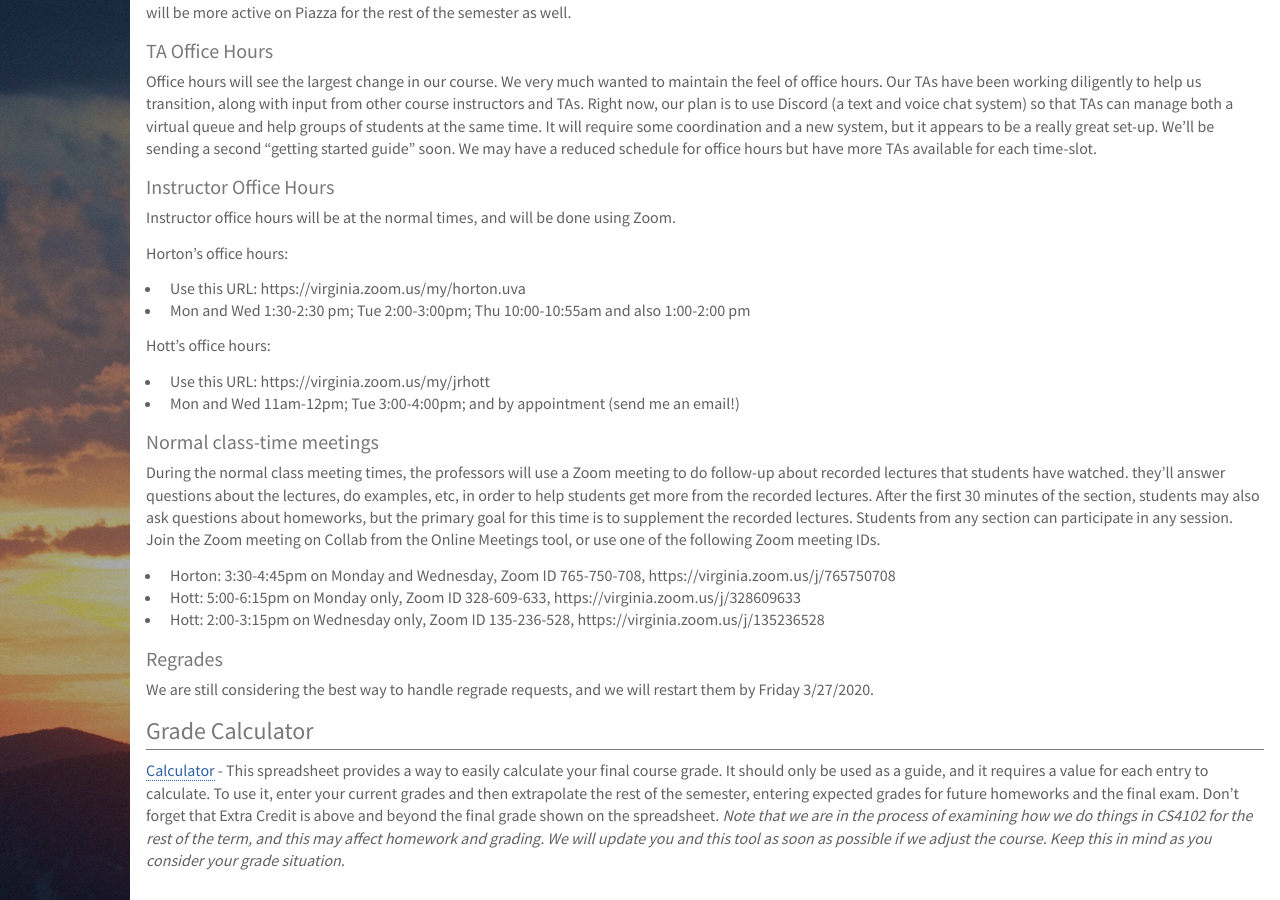
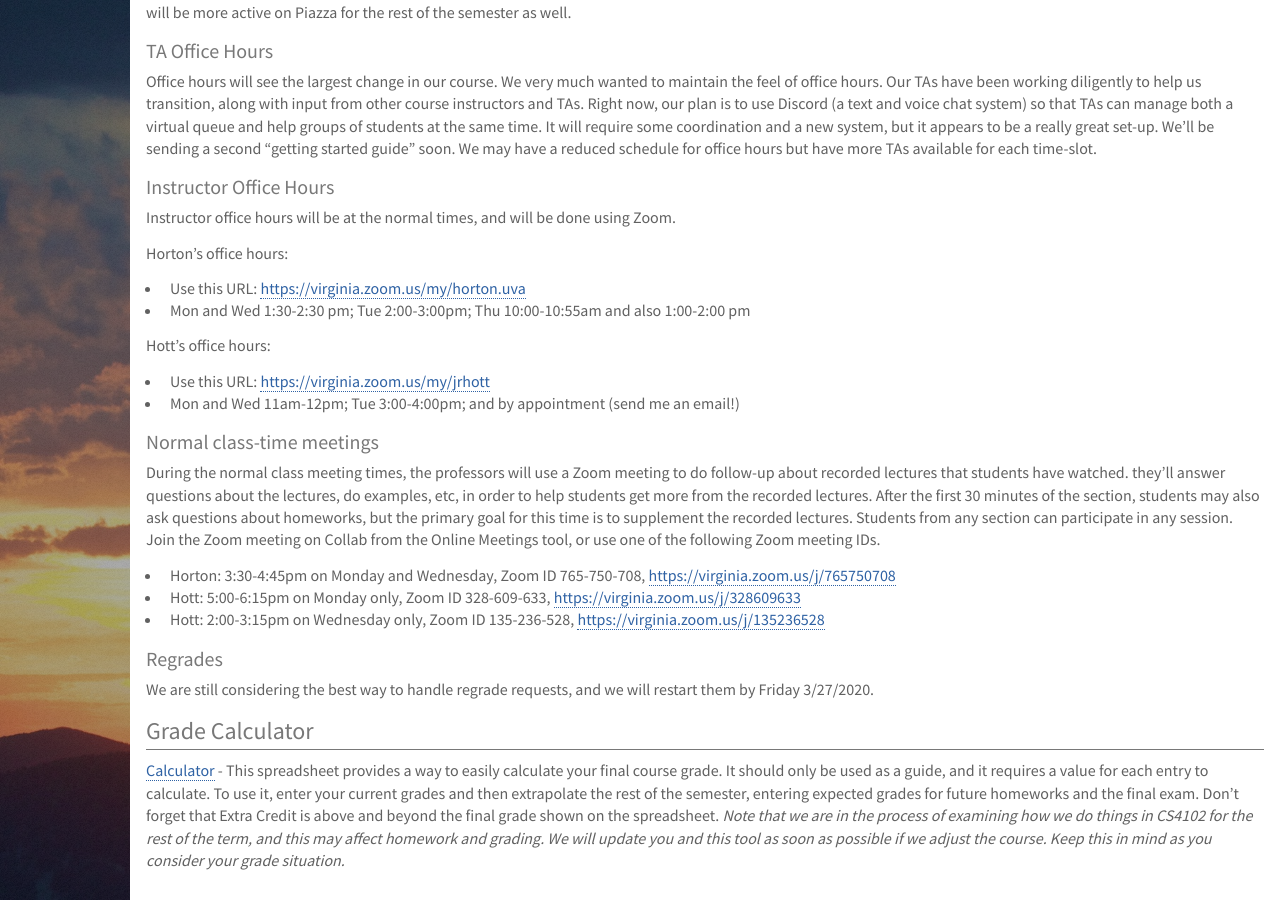
Before and after one commit to deternitydx/uvacs4102, a Jekyll site: the page built from index.md, in a window 1280 px wide and 900 px high, scrolled down 1225 px. Built offline with Jekyll 4.4.1, drawn with Linux system fonts in a browser that asks for light colours; nearby versions of some CDN libraries; library files that are not in the unit come from our copies; part of the change alters nothing that is shown.

Commit message:
Fixed links in homepage

```diff
--- a/index.md
+++ b/index.md
@@ -62,20 +62,20 @@ Instructor office hours will be at the normal times, and will be done using Zoom
 
 Horton's office hours:
 
-- Use this URL: https://virginia.zoom.us/my/horton.uva
+- Use this URL: [https://virginia.zoom.us/my/horton.uva](https://virginia.zoom.us/my/horton.uva)
 - Mon and Wed 1:30-2:30 pm; Tue 2:00-3:00pm; Thu 10:00-10:55am and also 1:00-2:00 pm
 
 Hott's office hours:
 
-- Use this URL: https://virginia.zoom.us/my/jrhott
+- Use this URL: [https://virginia.zoom.us/my/jrhott](https://virginia.zoom.us/my/jrhott)
 - Mon and Wed 11am-12pm; Tue 3:00-4:00pm; and by appointment (send me an email!)
 
 ### Normal class-time meetings
 During the normal class meeting times, the professors will use a Zoom meeting to do follow-up about recorded lectures that students have watched. they'll answer questions about the lectures, do examples, etc, in order to help students get more from the recorded lectures. After the first 30 minutes of the section, students may also ask questions about homeworks, but the primary goal for this time is to supplement the recorded lectures.  Students from any section can participate in any session. Join the Zoom meeting on Collab from the Online Meetings tool, or use one of the following Zoom meeting IDs.
 
-- Horton: 3:30-4:45pm on Monday and Wednesday, Zoom ID 765-750-708, https://virginia.zoom.us/j/765750708
-- Hott: 5:00-6:15pm on Monday only, Zoom ID 328-609-633, https://virginia.zoom.us/j/328609633
-- Hott: 2:00-3:15pm on Wednesday only, Zoom ID 135-236-528, https://virginia.zoom.us/j/135236528
+- Horton: 3:30-4:45pm on Monday and Wednesday, Zoom ID 765-750-708, [https://virginia.zoom.us/j/765750708](https://virginia.zoom.us/j/765750708)
+- Hott: 5:00-6:15pm on Monday only, Zoom ID 328-609-633, [https://virginia.zoom.us/j/328609633](https://virginia.zoom.us/j/328609633)
+- Hott: 2:00-3:15pm on Wednesday only, Zoom ID 135-236-528, [https://virginia.zoom.us/j/135236528](https://virginia.zoom.us/j/135236528)
 
 
 ### Regrades
```
